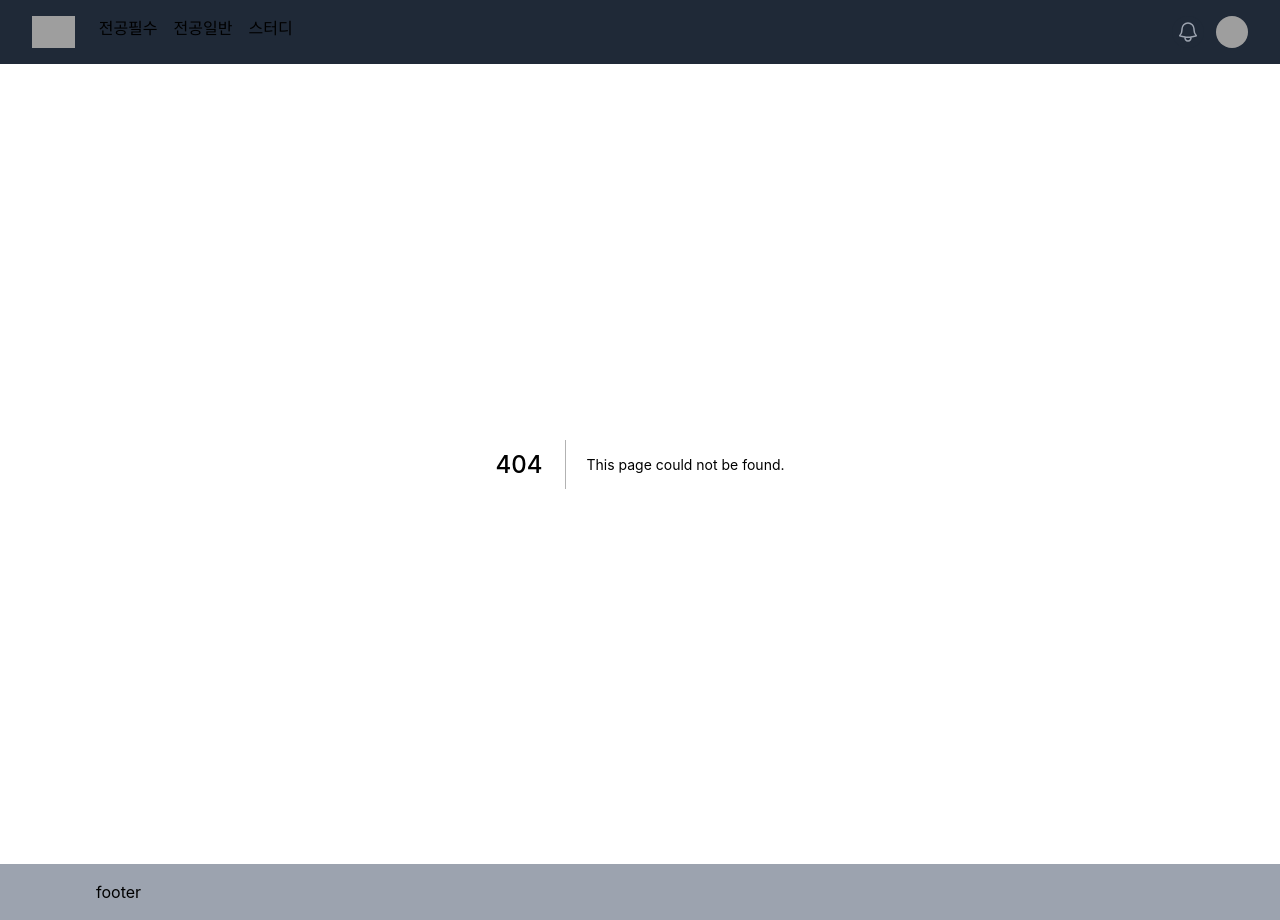
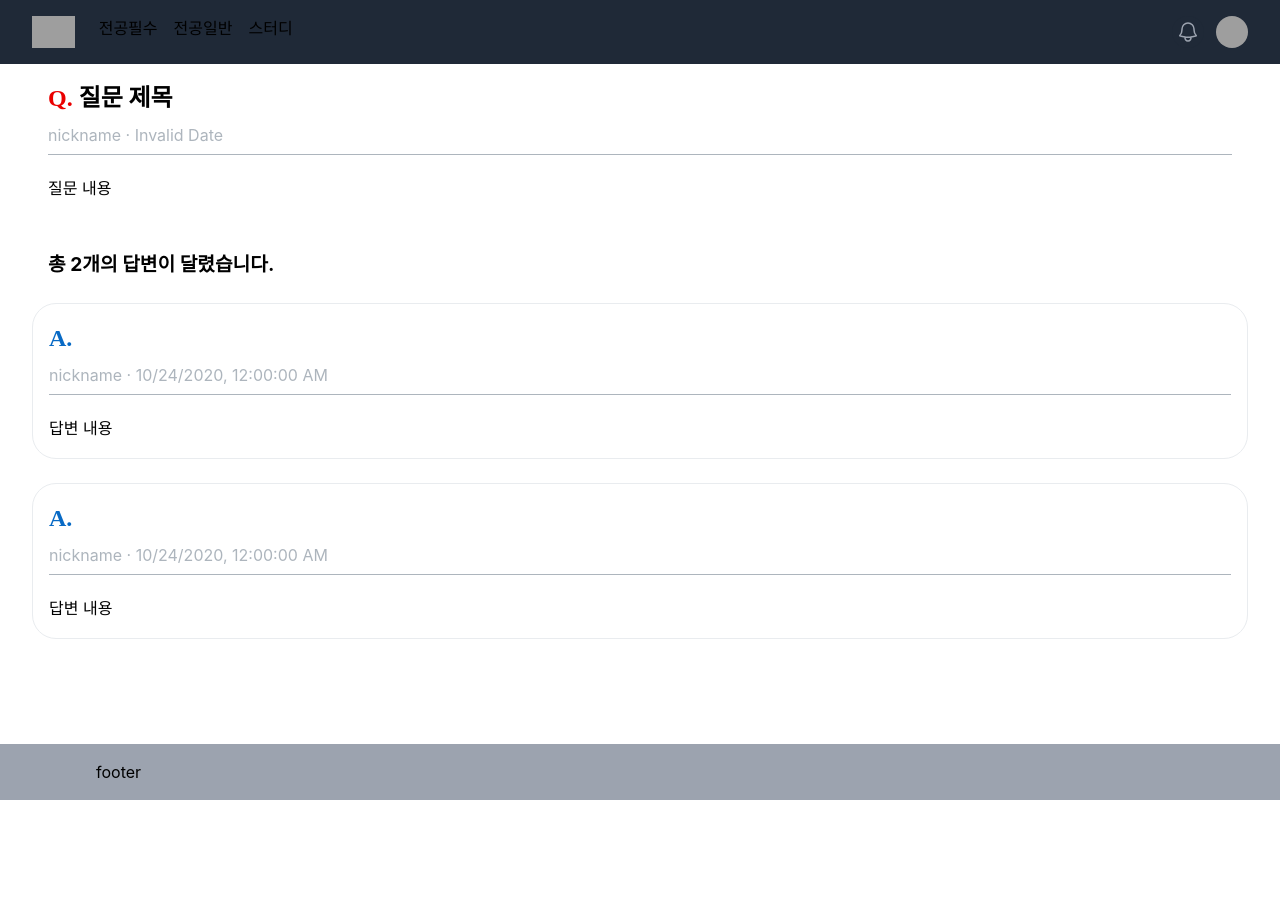
Before and after one commit to seah526/-senier_project, a Next.js app in the folder front-end/: page /questions/1 in a window 1280 px wide. Before the commit this address had no page. After the commit the page ends 800 px from the top, so only its background shows below. Built offline with nearby package versions, Linux system fonts and the light colour scheme; grey boxes are pictures that could not be loaded.

Commit message:
✨ feat: 질문 답변 페이지 구현

```diff
--- /dev/null
+++ b/front-end/components/question/AnswerDetail.jsx
@@ -0,0 +1,50 @@
+import React from 'react';
+import styled from 'styled-components';
+
+const AnswerDetail = ({ answers }) => {
+  const date = new Date(answers?.createdAt);
+  return (
+    <div>
+      <Wrapper>
+        <div className='title'>
+          <span className='a-title'>A. </span>
+        </div>
+        <div className='title-date'>
+          {answers?.author.nickname} · {date.toLocaleString()}
+        </div>
+        <div className='contents'>{answers?.contents || '내용없음'}</div>
+      </Wrapper>
+    </div>
+  );
+};
+
+export default AnswerDetail;
+
+const Wrapper = styled.div`
+  /* width: 800px; */
+  margin: 1.5rem auto;
+  border: 1px solid #e9ecef;
+  border-radius: 1.5rem;
+  padding: 1rem;
+  .title {
+    font-size: 1.5rem;
+    font-weight: bold;
+  }
+  .a-title {
+    font-family: 'Gugi';
+    color: #086ac5;
+  }
+  .q-title {
+    font-family: 'Gugi';
+    color: #ea0000;
+  }
+  .title-date {
+    border-bottom: 1px solid #adb5bd;
+    color: #adb5bd;
+    padding: 7px 0;
+    margin-bottom: 20px;
+  }
+  .contents {
+    line-height: 1.7;
+  }
+`;
--- /dev/null
+++ b/front-end/components/question/AnswerSet.jsx
@@ -0,0 +1,38 @@
+// import { Container } from 'pages/questions/[questionId]';
+import React, { useEffect, useState } from 'react';
+import styled from 'styled-components';
+import AnswerDetail from './AnswerDetail';
+
+const AnswerSet = ({ answers }) => {
+  const [orderedAnswer, setorderedAnswer] = useState([]);
+  useEffect(() => {
+    const orderedDate = answers?.sort(
+      (a, b) => new Date(a.createdAt) - new Date(b.createdAt)
+    );
+    setorderedAnswer(orderedDate);
+  }, [answers]);
+  return (
+    <Wrapper>
+      <div>
+        <div className='answer-desc'>
+          총 {answers?.length}개의 답변이 달렸습니다.
+        </div>
+      </div>
+      {orderedAnswer?.map(answer => {
+        return <AnswerDetail key={answer?.id} answers={answer} />;
+      })}
+    </Wrapper>
+  );
+};
+
+export default AnswerSet;
+const Wrapper = styled.div`
+  margin: 2rem auto;
+  .answer-desc {
+    /* width: 800px; */
+    margin: 1rem auto;
+    font-weight: bold;
+    padding-left: 1rem;
+    font-size: 1.2rem;
+  }
+`;
--- /dev/null
+++ b/front-end/components/question/QuestionDetailQ.jsx
@@ -0,0 +1,48 @@
+// import { Container } from 'pages/questions/[questionId]';
+import React from 'react';
+import styled from 'styled-components';
+
+const QuestionDetailQ = ({ question }) => {
+  const date = new Date(question?.createdAt) || '';
+  return (
+    <div>
+      <Wrapper>
+        <div className='title'>
+          <span className='q-title'>Q. </span>
+          {question?.title || '제목없음'}
+        </div>
+        <div className='title-date'>
+          {question?.author.nickname} · {date?.toLocaleString()}
+        </div>
+        <div className='contents'>{question?.contents || '내용없음'}</div>
+      </Wrapper>
+    </div>
+  );
+};
+
+export default QuestionDetailQ;
+
+const Wrapper = styled.div`
+  padding: 1rem;
+  .title {
+    font-size: 1.5rem;
+    font-weight: bold;
+  }
+  .a-title {
+    font-family: 'Gugi';
+    color: #086ac5;
+  }
+  .q-title {
+    font-family: 'Gugi';
+    color: #ea0000;
+  }
+  .title-date {
+    border-bottom: 1px solid #adb5bd;
+    color: #adb5bd;
+    padding: 7px 0;
+    margin-bottom: 20px;
+  }
+  .contents {
+    line-height: 1.7;
+  }
+`;
--- /dev/null
+++ b/front-end/pages/questions/[questionId].jsx
@@ -0,0 +1,35 @@
+import React from 'react';
+import AnswerSet from '../../components/question/AnswerSet';
+import QuestionDetailQ from '../../components/question/QuestionDetailQ';
+const DUMMY_QUESTION = {
+  author: { nickname: 'nickname' },
+  date: '2019-3-4',
+  contents: '질문 내용',
+  title: '질문 제목',
+};
+const DUMMY_ANSWERS = [
+  {
+    createdAt: '2020-10-24',
+    id: 1,
+    author: { nickname: 'nickname' },
+    date: '2020-10-24',
+    contents: '답변 내용',
+  },
+  {
+    createdAt: '2020-10-24',
+    id: 2,
+    author: { nickname: 'nickname' },
+    date: '2020-10-24',
+    contents: '답변 내용',
+  },
+];
+const questionId = () => {
+  return (
+    <div>
+      <QuestionDetailQ question={DUMMY_QUESTION} />
+      <AnswerSet answers={DUMMY_ANSWERS} />
+    </div>
+  );
+};
+
+export default questionId;
```
